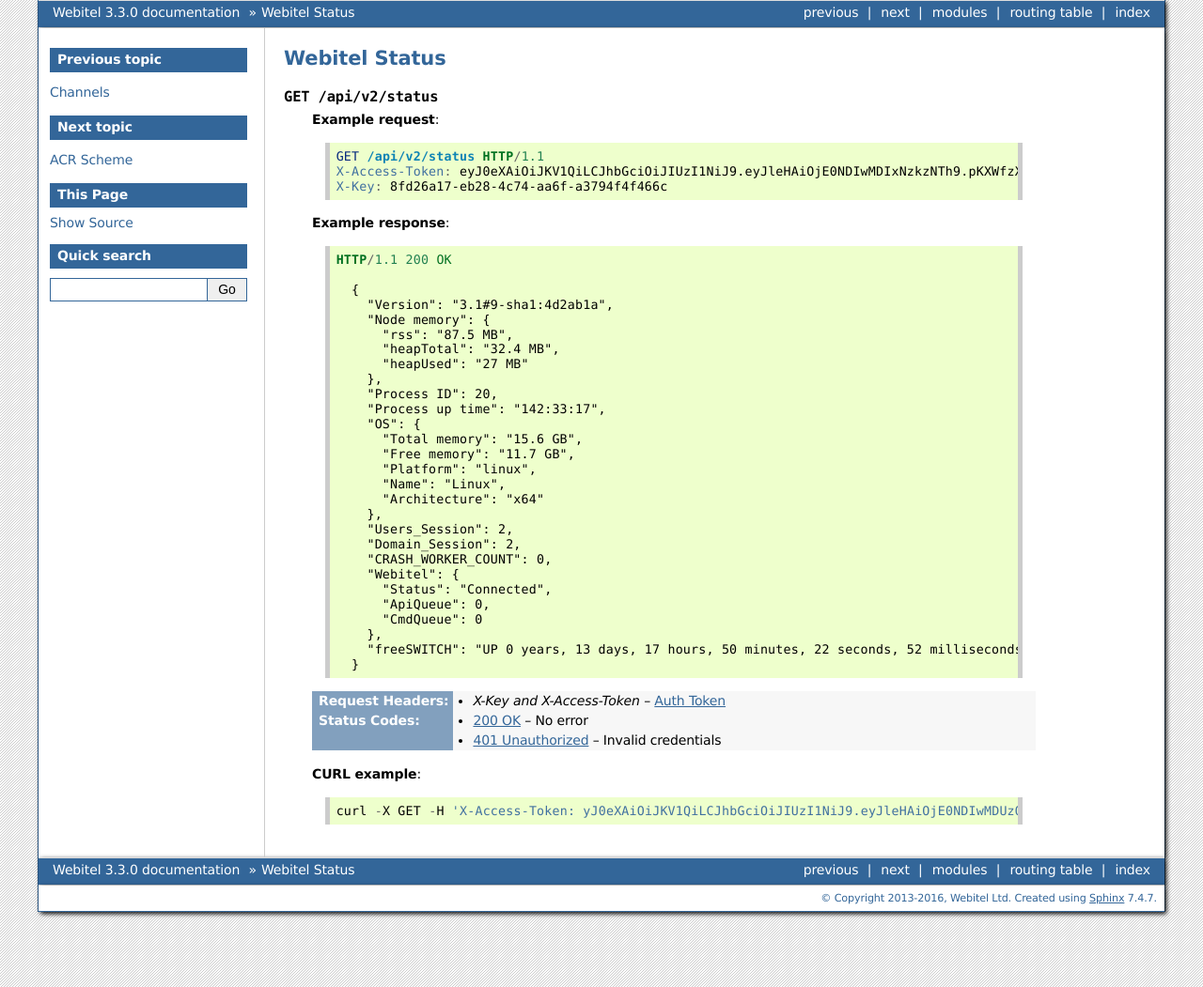
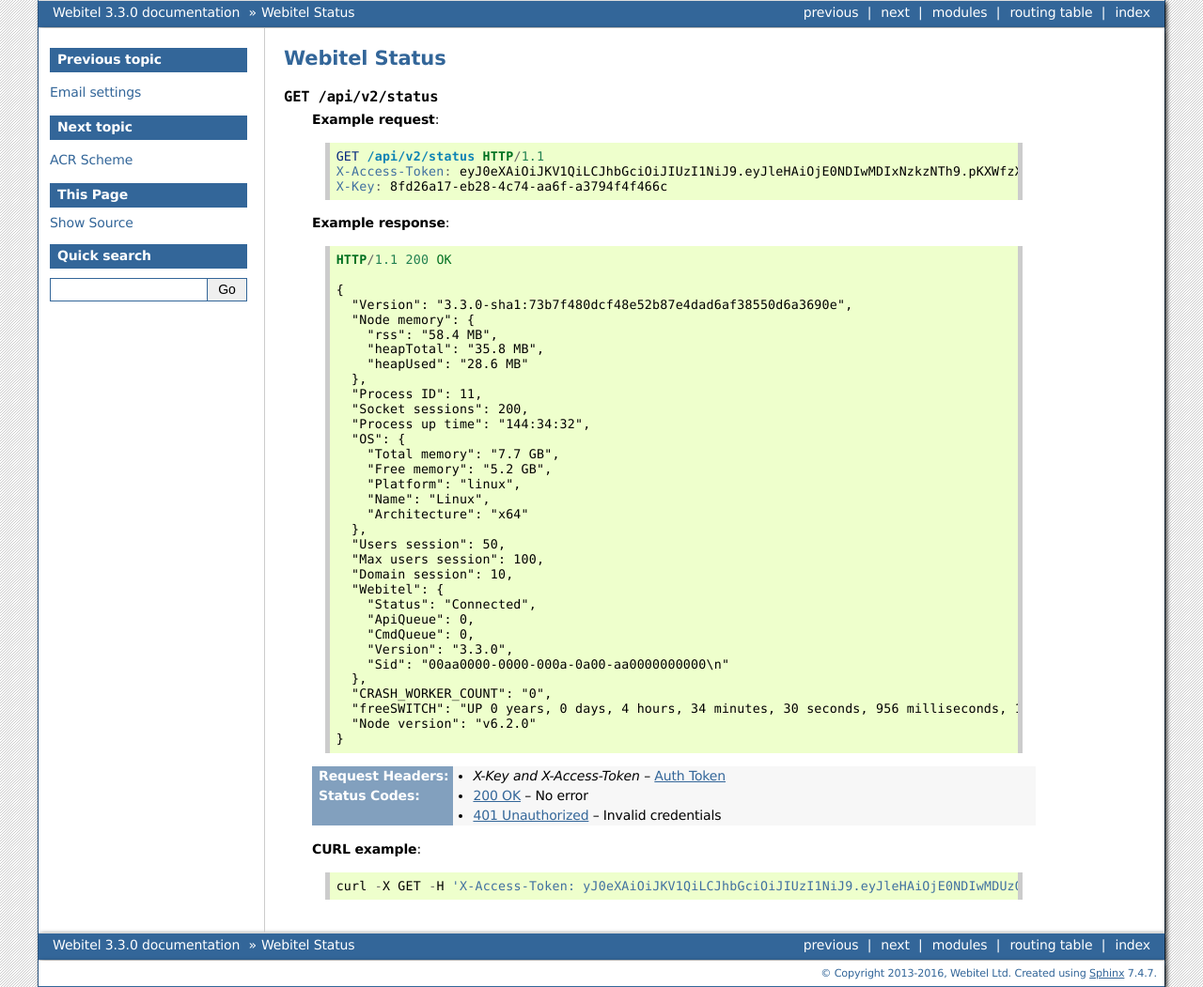
Before and after one commit to webitel/docs-en, a Sphinx documentation site: the page built from source/restful-http-api-misc.rst, in a window 1280 px wide. Shown: the whole page at 94% size. Built offline with Sphinx 7.4.7, drawn with Linux system fonts in a browser that asks for light colours.

Commit message:
Email settings and get dafault callflow

```diff
--- a/source/index.rst
+++ b/source/index.rst
@@ -15,7 +15,9 @@
    auth-token
    restful-http-api-domains
    restful-http-api-accounts
+   restful-http-api-callflow
    restful-http-api-channels
+   restful-http-api-email
    restful-http-api-misc
 
 Advanced Call Routing
--- a/source/restful-http-api-misc.rst
+++ b/source/restful-http-api-misc.rst
@@ -19,32 +19,37 @@
 
       HTTP/1.1 200 OK
 
-        {
-          "Version": "3.1#9-sha1:4d2ab1a",
-          "Node memory": {
-            "rss": "87.5 MB",
-            "heapTotal": "32.4 MB",
-            "heapUsed": "27 MB"
-          },
-          "Process ID": 20,
-          "Process up time": "142:33:17",
-          "OS": {
-            "Total memory": "15.6 GB",
-            "Free memory": "11.7 GB",
-            "Platform": "linux",
-            "Name": "Linux",
-            "Architecture": "x64"
-          },
-          "Users_Session": 2,
-          "Domain_Session": 2,
-          "CRASH_WORKER_COUNT": 0,
-          "Webitel": {
-            "Status": "Connected",
-            "ApiQueue": 0,
-            "CmdQueue": 0
-          },
-          "freeSWITCH": "UP 0 years, 13 days, 17 hours, 50 minutes, 22 seconds, 52 milliseconds, 839 microseconds\nFreeSWITCH (Version 1.6.5 git d5520a6 2015-11-19 20:27:21Z 64bit) is ready\n58619 session(s) since startup\n0 session(s) - peak 69, last 5min 0 \n0 session(s) per Sec out of max 30, peak 16, last 5min 0 \n1000 session(s) max\nmin idle cpu 0.00/98.73\nCurrent Stack Size/Max 240K/240K\n"
-        }
+      {
+        "Version": "3.3.0-sha1:73b7f480dcf48e52b87e4dad6af38550d6a3690e",
+        "Node memory": {
+          "rss": "58.4 MB",
+          "heapTotal": "35.8 MB",
+          "heapUsed": "28.6 MB"
+        },
+        "Process ID": 11,
+        "Socket sessions": 200,
+        "Process up time": "144:34:32",
+        "OS": {
+          "Total memory": "7.7 GB",
+          "Free memory": "5.2 GB",
+          "Platform": "linux",
+          "Name": "Linux",
+          "Architecture": "x64"
+        },
+        "Users session": 50,
+        "Max users session": 100,
+        "Domain session": 10,
+        "Webitel": {
+          "Status": "Connected",
+          "ApiQueue": 0,
+          "CmdQueue": 0,
+          "Version": "3.3.0",
+          "Sid": "00aa0000-0000-000a-0a00-aa0000000000\n"
+        },
+        "CRASH_WORKER_COUNT": "0",
+        "freeSWITCH": "UP 0 years, 0 days, 4 hours, 34 minutes, 30 seconds, 956 milliseconds, 139 microseconds\nFreeSWITCH (Version 1.6.8 git 99de0ad 2016-05-05 15:38:32Z 64bit) is ready\n11893 session(s) since startup\n10 session(s) - peak 20, last 5min 10 \n0 session(s) per Sec out of max 30, peak 37, last 5min 0 \n1000 session(s) max\nmin idle cpu 0.00/95.93\nCurrent Stack Size/Max 240K/240K\n",
+        "Node version": "v6.2.0"
+      }
 
    :reqheader X-Key and X-Access-Token: :ref:`auth-token`
    :statuscode 200: No error
@@ -54,4 +59,4 @@
 
    ::
 
-    curl -X GET -H 'X-Access-Token: yJ0eXAiOiJKV1QiLCJhbGciOiJIUzI1NiJ9.eyJleHAiOjE0NDIwMDUzOTY0ODh9.xCf6fbvOPc-CkYdD9MPxLXBEukHm1KX6w5zN5q55OBQ' -H 'X-Key: c1d19874-f2bb-4284-94ac-043cb97288fe' "https://api.webitel.com:10022/api/v2/status"
+    curl -X GET -H 'X-Access-Token: yJ0eXAiOiJKV1QiLCJhbGciOiJIUzI1NiJ9.eyJleHAiOjE0NDIwMDUzOTY0ODh9.xCf6fbvOPc-CkYdD9MPxLXBEukHm1KX6w5zN5q55OBQ' -H 'X-Key: c1d19874-f2bb-4284-94ac-043cb97288fe' "https://app.webitel.com/api/v2/status"
```
Also changed, not shown: source/restful-http-api-callflow.rst (added, +61 -0 lines), source/restful-http-api-email.rst (added, +234 -0 lines).
